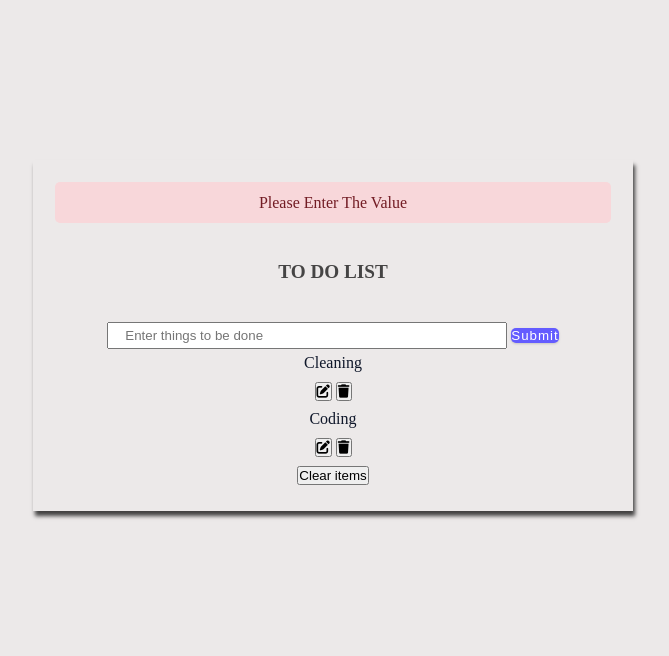
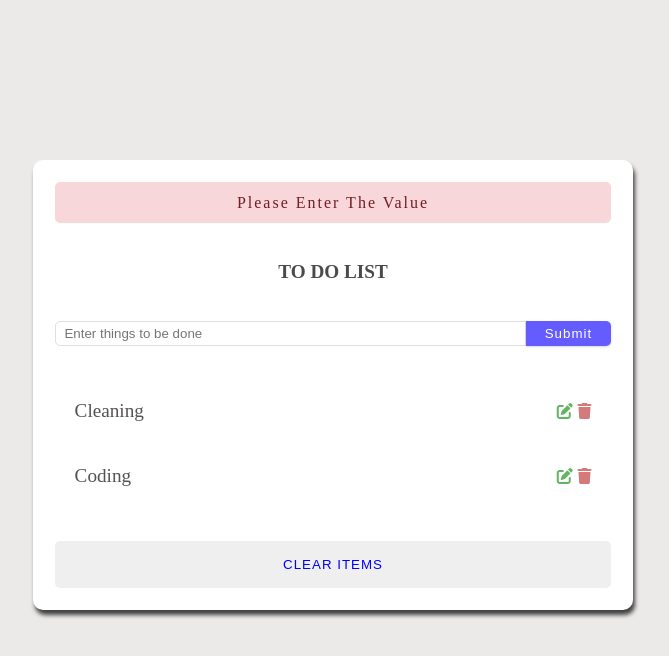
Before and after one commit to shankarpandey7230/todoappjs, a plain HTML site: page index.html in a window 1280 px wide. Shown: the whole page, without its empty margins (307-976 px from the left). Drawn offline with Linux system fonts and the light colour scheme.

Commit message:
finishing up the css

```diff
--- a/index.html
+++ b/index.html
@@ -36,7 +36,7 @@
               <button type="button" class="edit">
                 <i class="fa-solid fa-pen-to-square"></i>
               </button>
-              <button type="button" class="edit">
+              <button type="button" class="delete">
                 <i class="fa-solid fa-trash"></i>
               </button>
             </div>
@@ -47,7 +47,7 @@
               <button type="button" class="edit">
                 <i class="fa-solid fa-pen-to-square"></i>
               </button>
-              <button type="button" class="edit">
+              <button type="button" class="delete">
                 <i class="fa-solid fa-trash"></i>
               </button>
             </div>
--- a/style.css
+++ b/style.css
@@ -18,12 +18,19 @@ body {
   box-shadow: 2px 5px 4px rgba(0, 0, 0, 0.723);
   padding: 1.4rem;
   max-width: 600px;
+  background: white;
+  border-radius: 10px;
 }
 .form-input {
-  padding: 0.25rem 1rem;
-  width: 400px;
-  max-width: 450px;
+  padding: 0.25rem 0.5rem;
+  width: 100%;
+  border-radius: 5px;
+  border-color: transparent;
+  border: 1px solid #dedee4;
+  border-top-right-radius: 0;
+  border-bottom-right-radius: 0;
 }
+
 .btn {
   cursor: pointer;
   color: white;
@@ -32,10 +39,18 @@ body {
   border-radius: 5px;
   letter-spacing: 1px;
   text-transform: capitalize;
-  display: inline-block;
+  /* display: inline-block; */
   box-shadow: 0 1px 3px 0 rgba(0, 0, 0, 0.1), 0 1px 2px 0 rgba(0, 0, 0, 0.06);
 }
-
+.btn-submit {
+  border-top-left-radius: 0;
+  border-bottom-left-radius: 0;
+  width: 100px;
+}
+.row {
+  display: flex;
+  margin-bottom: 1rem;
+}
 .btn:hover {
   background: #656dff;
   box-shadow: 0 10px 15px -3px rgba(0, 0, 0, 0.1),
@@ -50,6 +65,7 @@ body {
   border-radius: 5px;
   text-transform: capitalize;
   text-align: center;
+  letter-spacing: 2px;
 }
 .alert-danger {
   color: #721c24;
@@ -65,3 +81,54 @@ body {
   font-size: 1.2rem;
   color: #000000b5;
 }
+
+/* list to display */
+.list-container {
+  margin-top: 2rem;
+}
+
+.list-items {
+  display: flex;
+  justify-content: space-between;
+  align-items: center;
+  border-radius: 10px;
+  text-transform: capitalize;
+  font-size: 1.2rem;
+  padding: 1rem 1.2rem;
+  transition: all 0.3 ease-in-out;
+  color: rgba(47, 44, 41, 0.82);
+}
+
+.list-items:hover {
+  color: rgb(104, 5, 5);
+  background: rgb(118, 114, 114);
+}
+.edit,
+.delete {
+  background: transparent;
+  border: transparent;
+  font-size: 1rem;
+  cursor: pointer;
+}
+
+.delete {
+  color: rgba(200, 85, 85, 0.784);
+}
+.edit {
+  color: rgba(58, 159, 58, 0.796);
+}
+.clear-items {
+  margin-top: 2rem;
+  display: inline;
+  width: 100%;
+  padding: 1rem 0.5rem;
+  color: blue;
+  text-transform: uppercase;
+  border: transparent;
+  border-radius: 5px;
+  letter-spacing: 1px;
+}
+.clear-items:hover {
+  background: blue;
+  color: white;
+}
```
